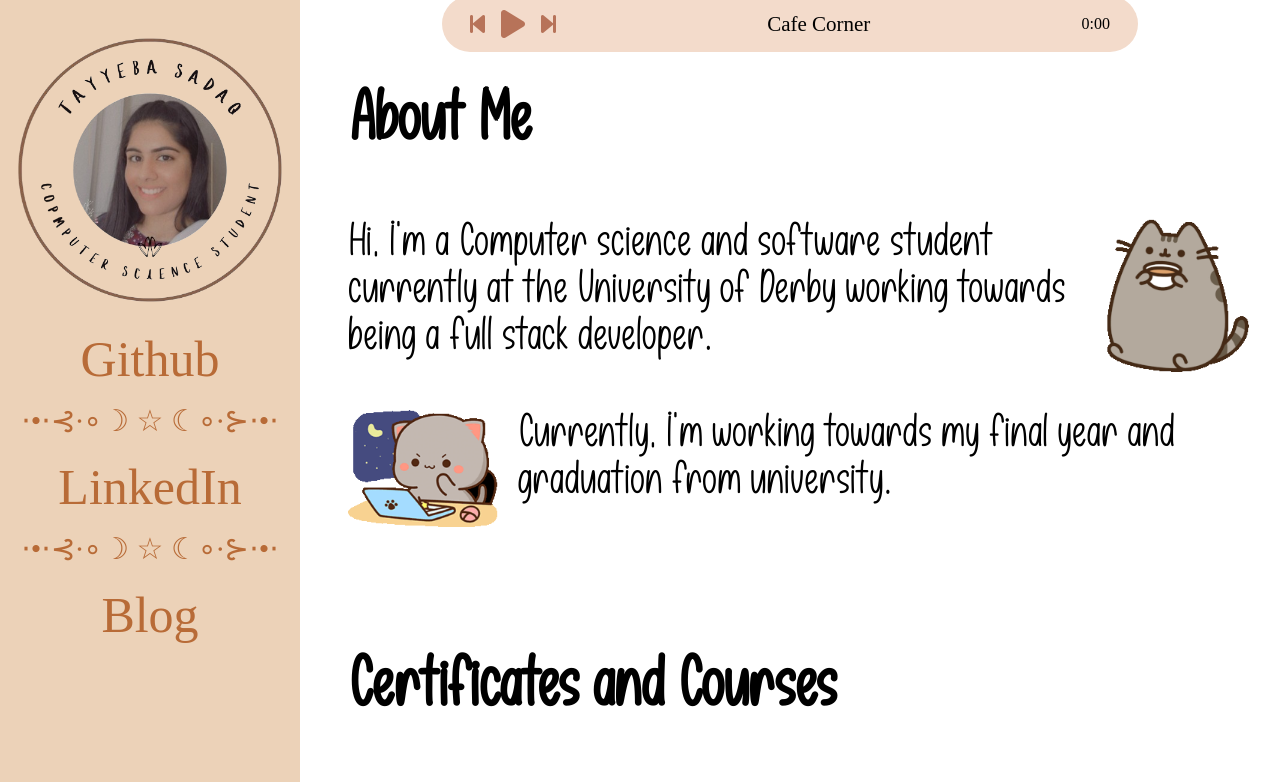
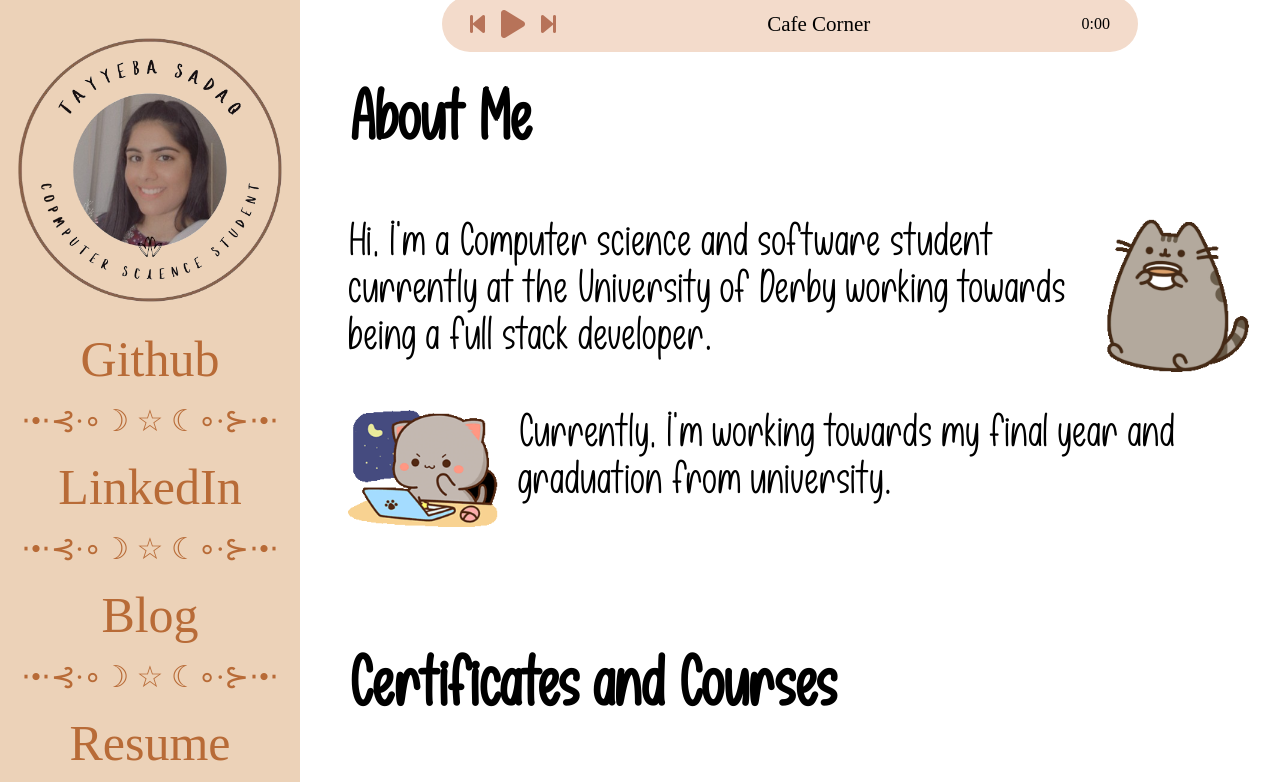
Before and after one commit to TayyebaSadaq/TayyebaSadaq.github.io, a plain HTML site: page index.html in a window 1280 px wide. Shown: the top 782 px of the page. Drawn offline with Linux system fonts and the light colour scheme; a web font is replaced by a local one.

Commit message:
adding resume

```diff
--- a/index.html
+++ b/index.html
@@ -19,6 +19,8 @@
             <a href="https://www.linkedin.com/in/tayyeba-sadaq/">LinkedIn</a>
             <p>⋅•⋅⊰∙∘☽ ☆ ☾∘∙⊱⋅•⋅</p>
             <a href="https://womenin-stem.github.io">Blog</a>
+            <p>⋅•⋅⊰∙∘☽ ☆ ☾∘∙⊱⋅•⋅</p>
+            <a href="Tayyeba Sadaq CV.docx" target="_blank">Resume</a>
         </div>
 
         <section id="about-me" class="intro">
```
Also changed, not shown: 1 other file.
